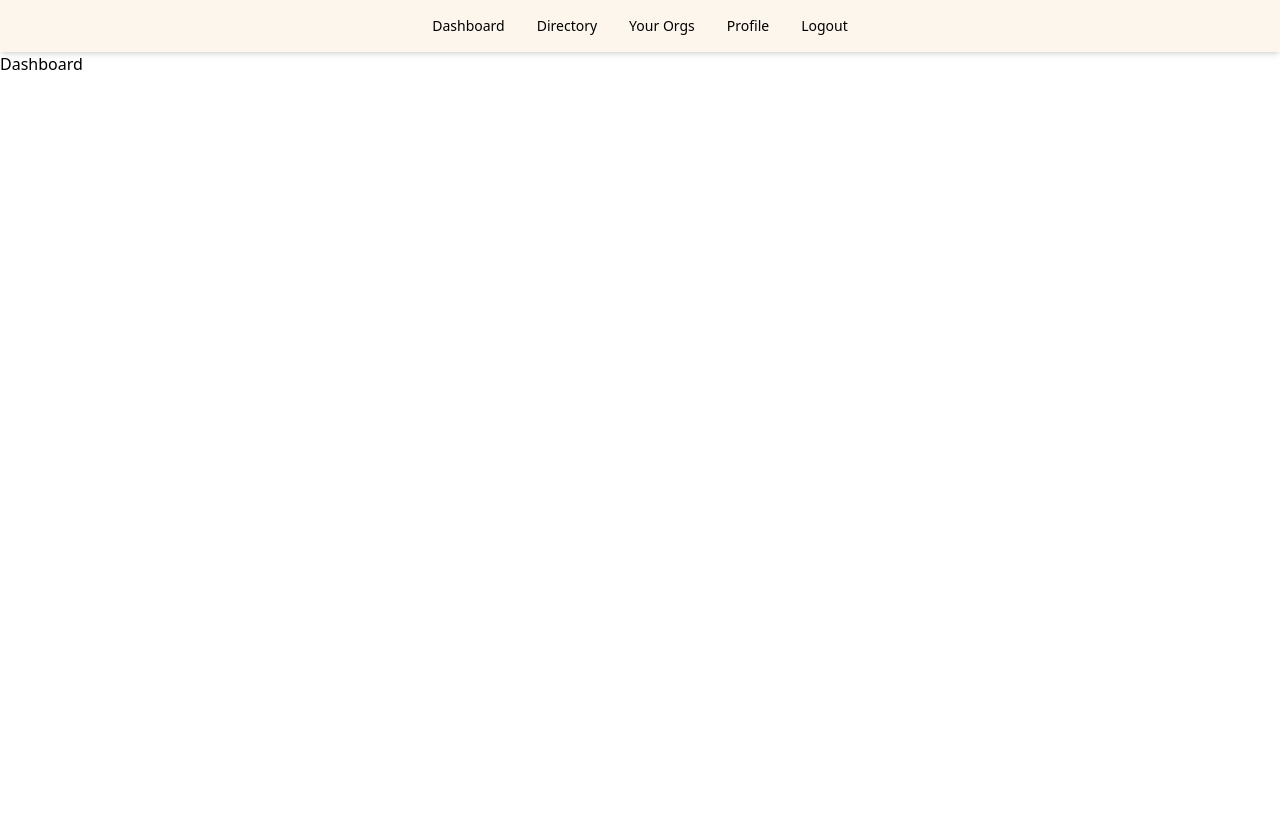
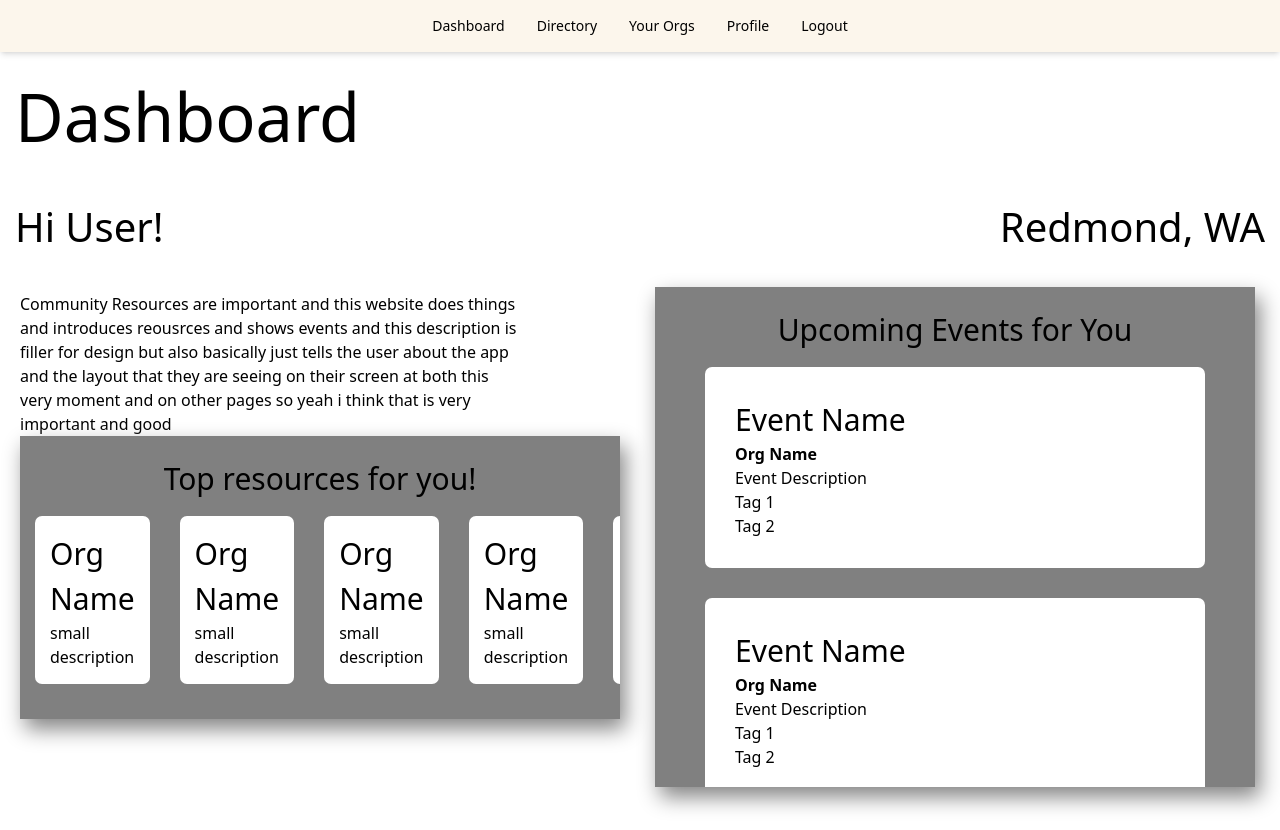
Before and after one commit to emilydma08/community-resource-hub, a Flask app: page /dashboard in a window 1280 px wide. Shown: the top 830 px of the page. Run offline with Flask 3, Linux system fonts and the light colour scheme; some libraries are stand-ins or nearby versions.

Commit message:
user dashboard initial styling

```diff
--- a/static/styles.css
+++ b/static/styles.css
@@ -1,6 +1,95 @@
-:root{
+ :root{
     --red: #c2410e;
     --light-red: #e76d59;
     --blue: #37718b;
     --beige: #fcf6ec;
 }
+
+h1{
+    font-size: 50pt !important;
+    padding: 15px;
+}
+
+#header {
+    font-size: 30pt !important;
+    display: flex;
+    justify-content: space-between;
+    padding: 15px;
+}
+#content{
+    display: flex;
+    flex-direction: row;
+}
+#event-highlights {
+    background-color: gray;
+    display: flex;
+    flex-direction: column;
+    width: 600px;
+    margin: 15px;
+    padding: 20px;
+    box-shadow: 5px 10px 20px rgb(133, 133, 133);
+    align-items: center;
+    max-height: 500px;
+    overflow-y: auto;
+
+}
+
+.event-card {
+    background-color: white;
+    margin: 15px;
+    padding: 30px;
+    border-radius: 7px;
+    width: 500px;
+}
+
+.event-card h3 {
+    font-size: 30px !important;
+}
+
+#event-highlights h2 {
+    font-size: 30px !important;
+}
+#details {
+    display: flex;
+    flex-direction: column;
+    padding: 20px;
+}
+
+#details #description {
+    width: 500px;
+}
+
+#org-recs {
+    background-color: gray;
+    display: flex;
+    flex-direction: column;
+    width: 600px;
+    padding: 20px;
+    box-shadow: 5px 10px 20px rgb(133, 133, 133);
+    align-items: center;
+    max-height: 500px;
+}
+
+.org {
+    background-color: white;
+    margin: 15px;
+    padding: 30px;
+    border-radius: 7px;
+    width: 500px;
+    padding: 15px;
+}
+
+.org h2 {
+    font-size: 30px !important;
+}
+
+#org-recs h2 {
+    font-size: 30px;
+}
+
+#orgs {
+    display: flex;
+    flex-direction: row;
+    max-width: 600px;
+    overflow-x: auto;
+}
--- a/templates/user-dashboard.html
+++ b/templates/user-dashboard.html
@@ -17,5 +17,70 @@
     </nav>
 
     <h1>Dashboard</h1>
+    <div id = 'header'>
+    <h2>Hi User!</h2>
+    <h2>Redmond, WA</h2>
+    </div>
+    <div id = 'content'>
+    <div id = 'details'>
+        <p id = 'description'>Community Resources are important and this website does things and introduces reousrces and shows events and this description is filler for design but also basically just tells the user about the app and the layout that they are seeing on their screen at both this very moment and on other pages so yeah i think that is very important and good</p>
+        <div id ='org-recs'>
+            <h2>Top resources for you!</h2>
+            <div id = 'orgs'>
+            <div class = 'org'>
+                <h2>Org Name</h2>
+                <p>small description</p>
+            </div>
+            <div class = 'org'>
+                <h2>Org Name</h2>
+                <p>small description</p>
+            </div>
+            <div class = 'org'>
+                <h2>Org Name</h2>
+                <p>small description</p>
+            </div>
+            <div class = 'org'>
+                <h2>Org Name</h2>
+                <p>small description</p>
+            </div>
+            <div class = 'org'>
+                <h2>Org Name</h2>
+                <p>small description</p>
+            </div>
+        </div>
+        </div>
+    </div>
+    <div id = 'event-highlights'>
+        <h2>Upcoming Events for You</h2>
+        <div class = 'event-card'>
+            <h3>Event Name</h3>
+            <p><strong>Org Name</strong></p>
+            <p>Event Description</p>
+            <div class = 'tags'>
+                <p>Tag 1</p>
+                <p>Tag 2</p>
+            </div>
+        </div>
+        <div class = 'event-card'>
+            <h3>Event Name</h3>
+            <p><strong>Org Name</strong></p>
+            <p>Event Description</p>
+            <div class = 'tags'>
+                <p>Tag 1</p>
+                <p>Tag 2</p>
+            </div>
+        </div>
+        <div class = 'event-card'>
+            <h3>Event Name</h3>
+            <p><strong>Org Name</strong></p>
+            <p>Event Description</p>
+            <div class = 'tags'>
+                <p>Tag 1</p>
+                <p>Tag 2</p>
+            </div>
+        </div>
+    </div>
+</div>
+
 </body>
 </html>
```
